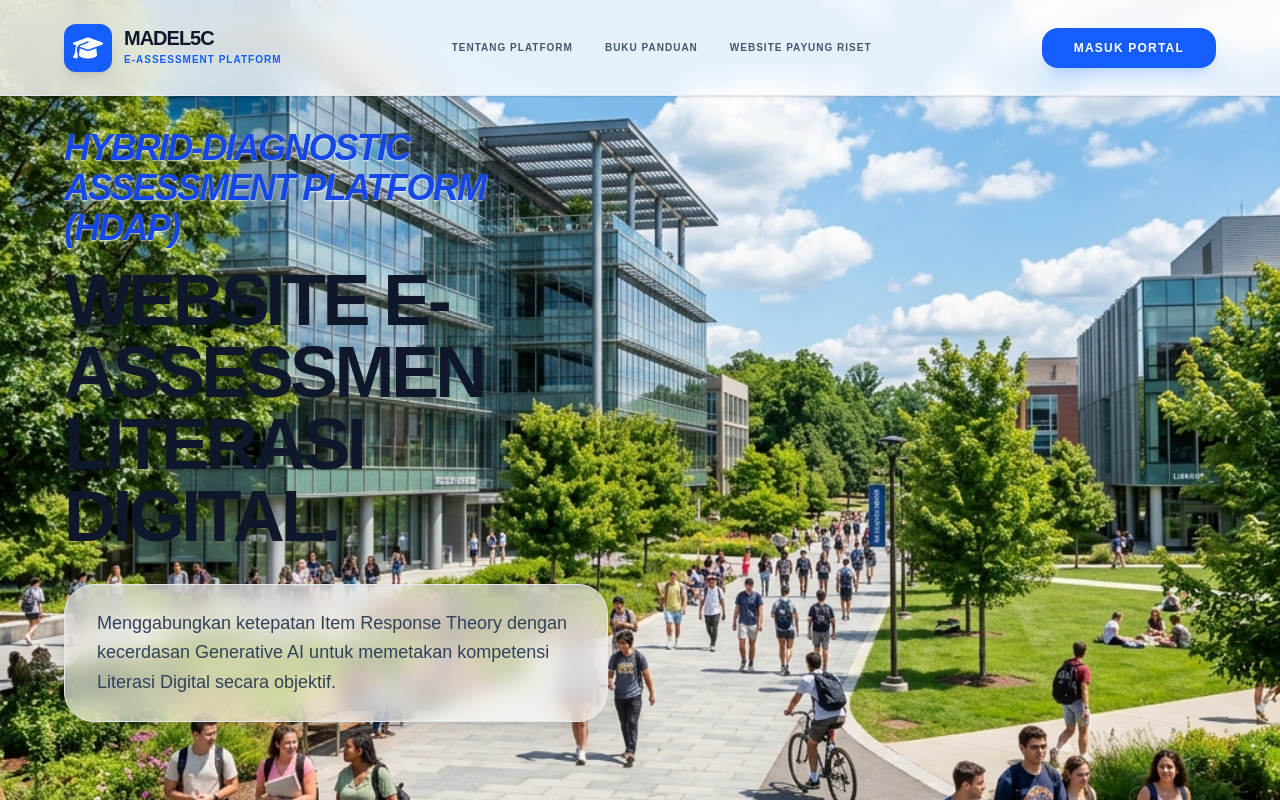
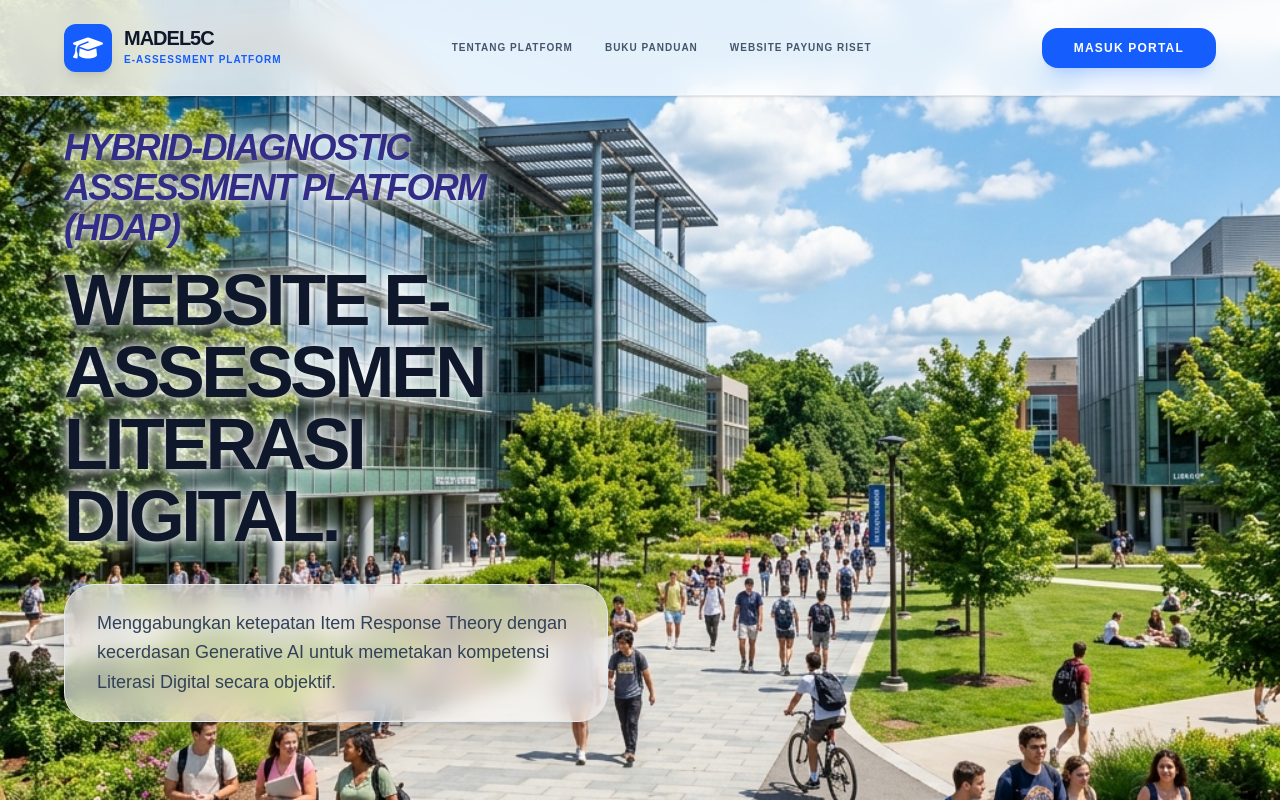
Before and after one commit to cathaleya/web_e-assesment, a Next.js app: page / in a window 1280 px wide. Shown: the top 800 px of the page. Built offline with nearby package versions, Linux system fonts and the light colour scheme.

Commit message:
Enhance title contrast with Deep Indigo/Slate colors and double white glow

```diff
--- a/src/app/page.tsx
+++ b/src/app/page.tsx
@@ -60,11 +60,13 @@ export default function LandingPage() {
         <main className="flex-1 flex items-center justify-center relative z-10 px-6 lg:px-16 pt-32 pb-20">
           <div className="grid grid-cols-1 lg:grid-cols-2 gap-16 w-full max-w-7xl items-center">
             <div className="text-center lg:text-left space-y-8 animate-in slide-in-from-left duration-700">
-              <h1 className="font-black text-slate-900 leading-tight">
-                <span className="block text-3xl lg:text-4xl mb-4 italic uppercase tracking-tighter text-blue-700" style={{ textShadow: "0 1px 2px rgba(255,255,255,0.8)" }}>
+              <h1 className="font-black leading-tight">
+                <span className="block text-3xl lg:text-4xl mb-4 italic uppercase tracking-tighter text-indigo-900"
+                      style={{ textShadow: "0 0 20px rgba(255,255,255,1), 0 0 10px rgba(255,255,255,1)" }}>
                   Hybrid-Diagnostic Assessment Platform (HDAP)
                 </span>
-                <span className="text-5xl lg:text-7xl block font-black uppercase tracking-tighter text-slate-900" style={{ textShadow: "0 2px 10px rgba(0,0,0,0.1)" }}>
+                <span className="text-5xl lg:text-7xl block font-black uppercase tracking-tighter text-slate-900"
+                      style={{ textShadow: "0 0 20px rgba(255,255,255,1), 0 0 10px rgba(255,255,255,1)" }}>
                   Website E-ASSESSMEN <br/>LITERASI DIGITAL.
                 </span>
               </h1>
```
